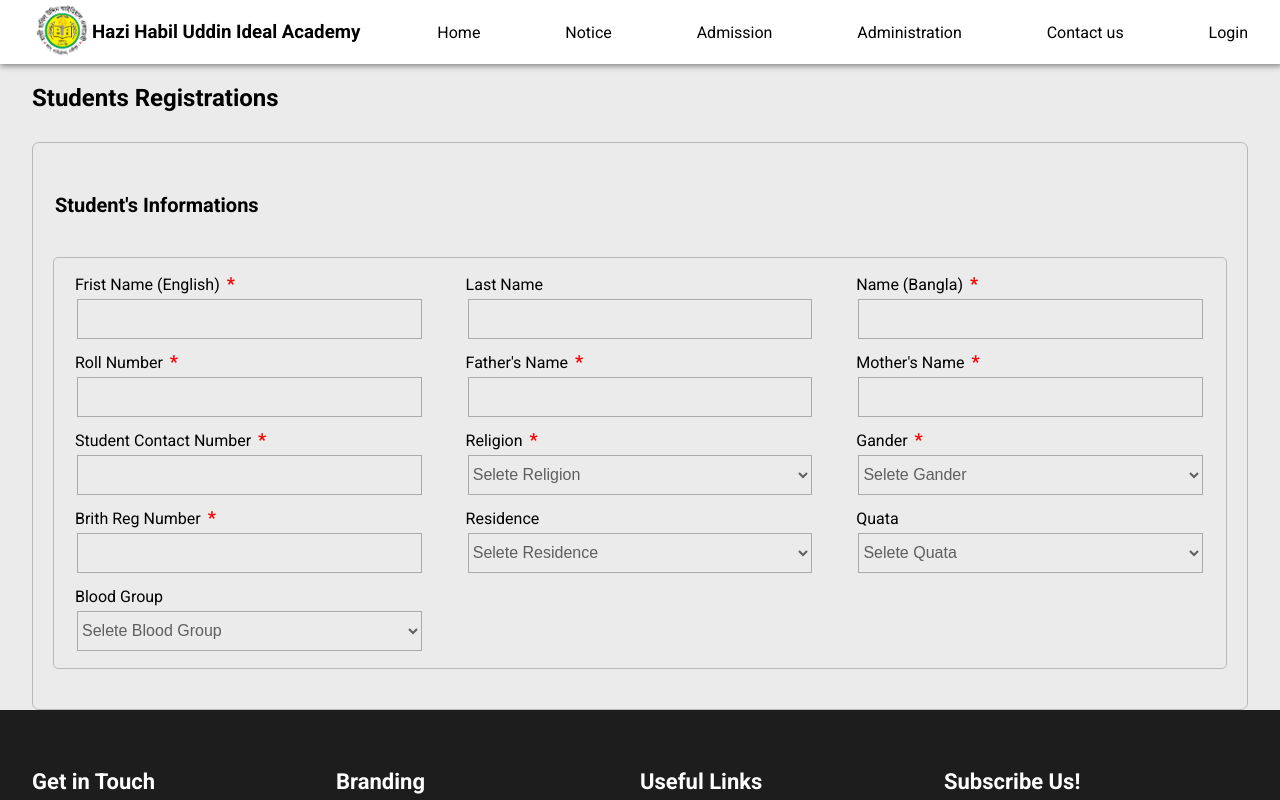
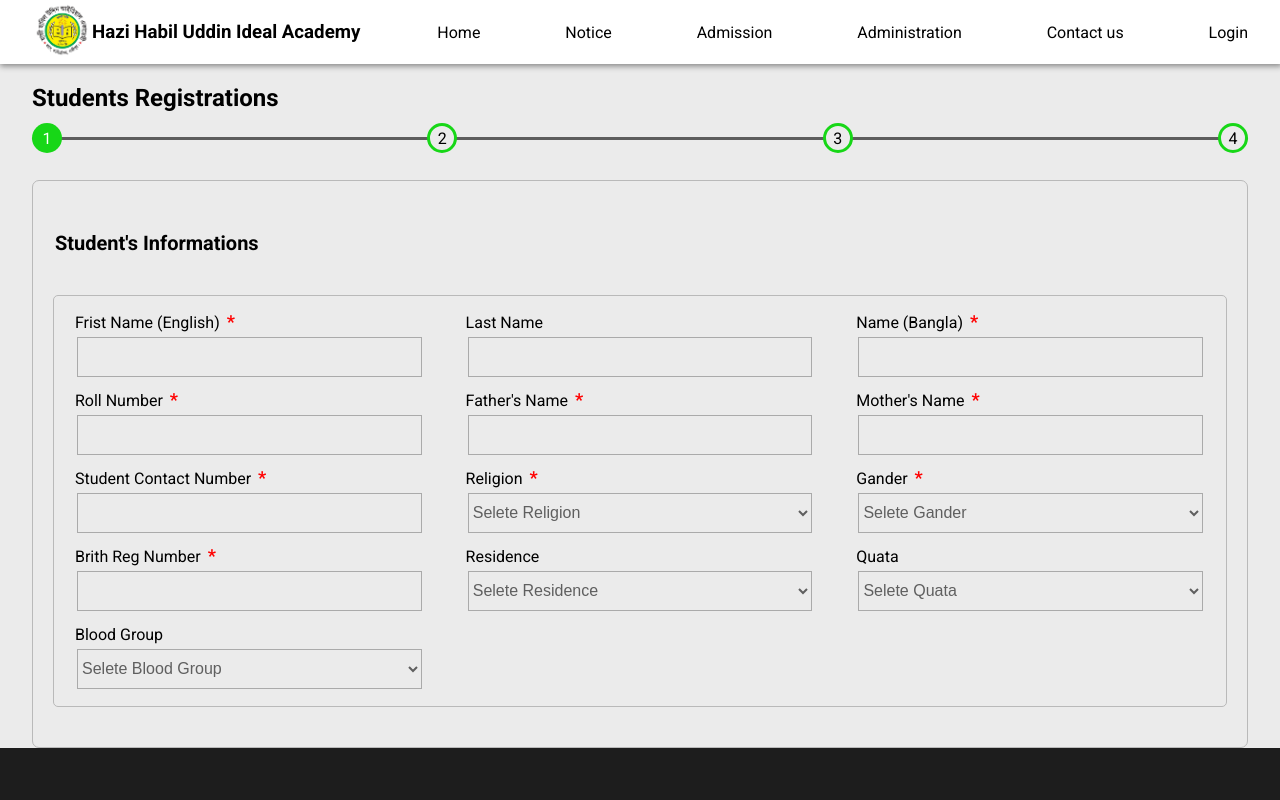
Before and after one commit to md-emon-hossen/habil-udding, a Next.js app: page /ragistration in a window 1280 px wide. Shown: the top 800 px of the page. Built offline with nearby package versions, Linux system fonts and the light colour scheme.

Commit message:
prograssber updae

```diff
--- a/pages/ragistration.js
+++ b/pages/ragistration.js
@@ -1,6 +1,7 @@
 import { useState } from "react";
 import Meta from "../componnent/Meta";
 import One from "../componnent/One";
+import Prograssber from "../componnent/Prograssber";
 import styles from "../styles/Ragistration.module.css";
 
 
@@ -13,7 +14,7 @@ export default function Ragistration() {
             <Meta title="Ragistration" name="Ragistration" content='Ragistration' />
             <h2>Students Registrations</h2>
 
-            {/* <Prograssber rander={rander} setrander={setrander} /> */}
+            <Prograssber rander={rander} setrander={setrander} />
             {rander === 1 && <One />}
             {/* {rander === 2 && <Two />}
             {rander === 3 && <Three />}
```
